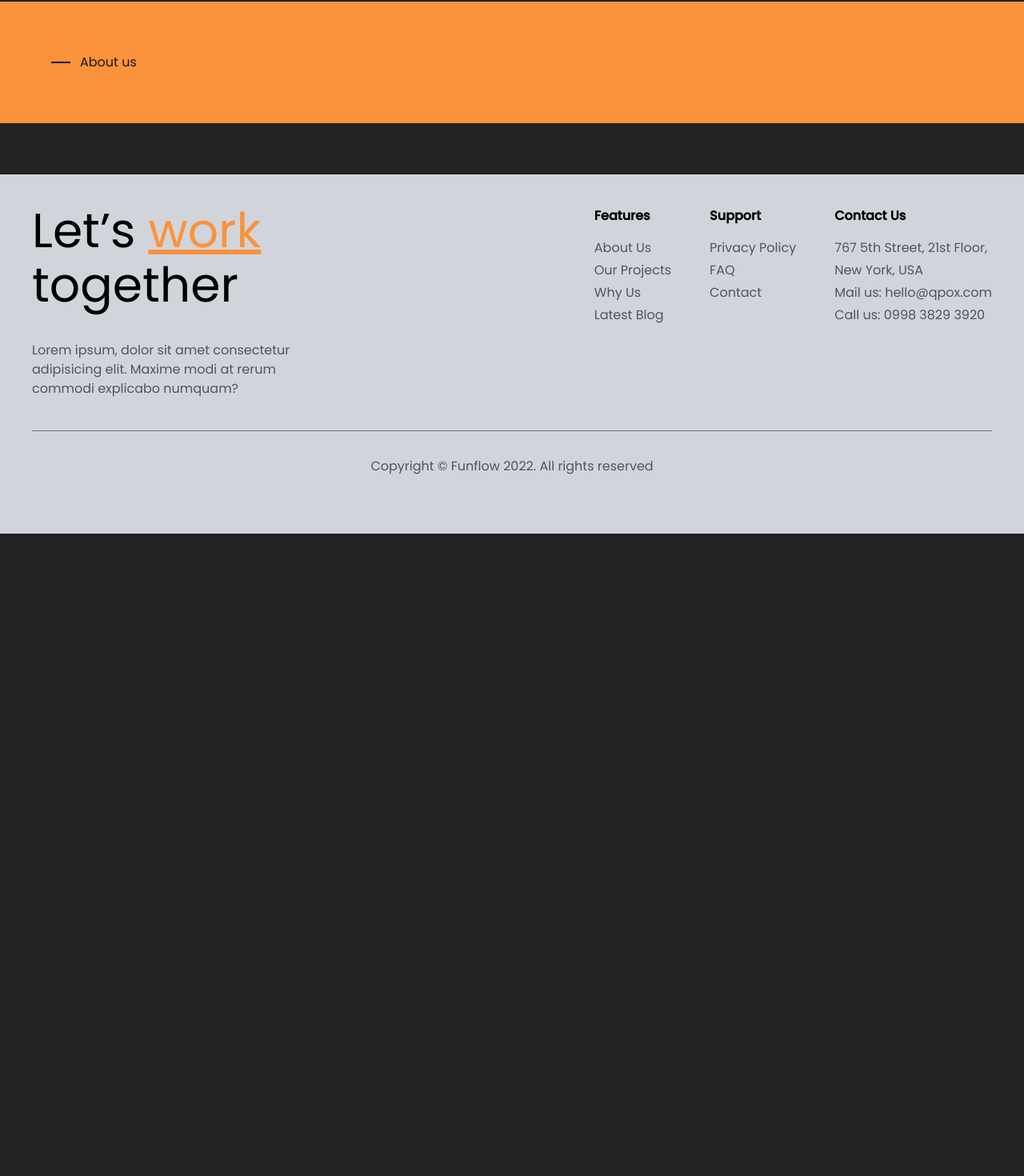
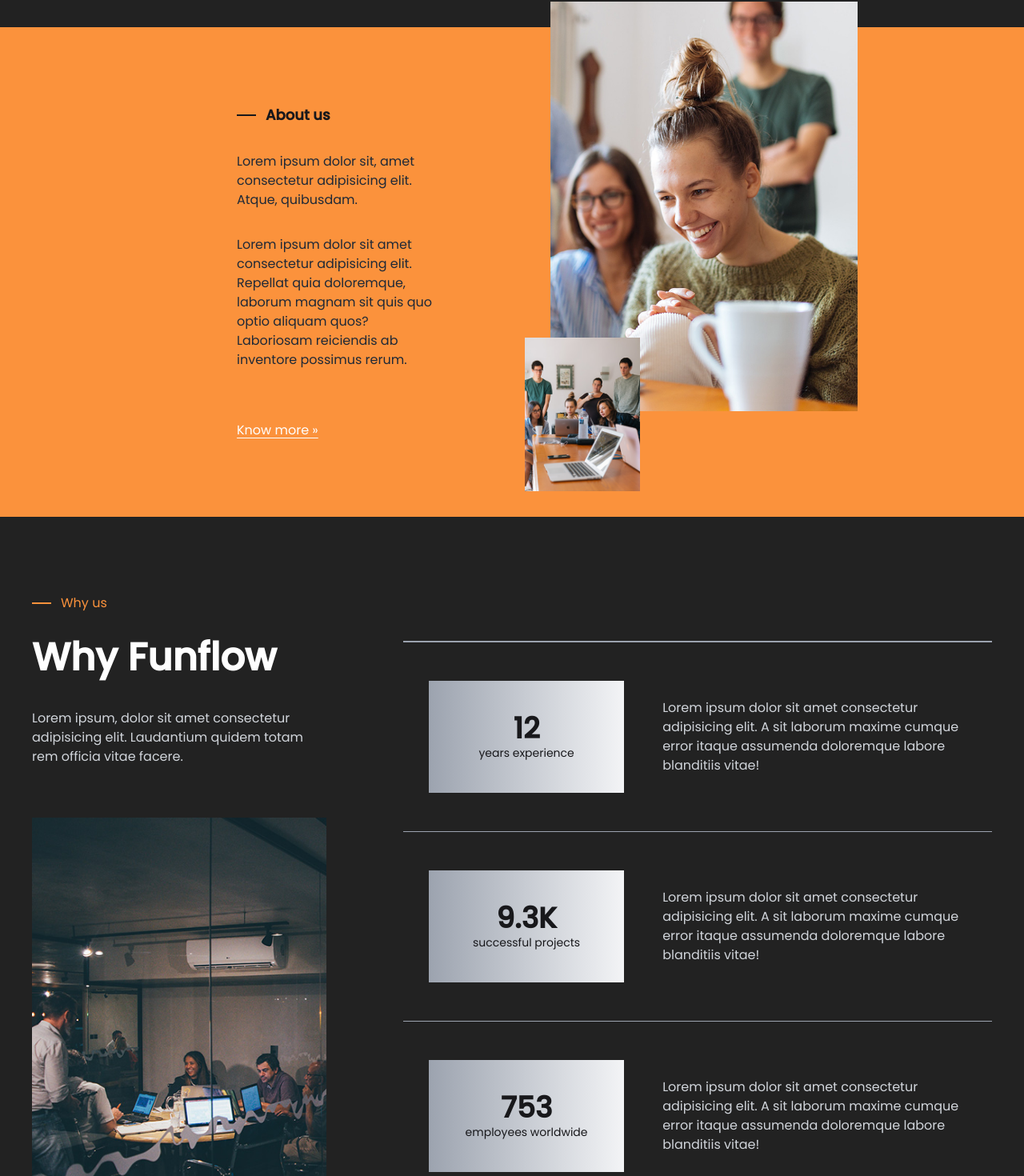
Before and after one commit to huffmanks/portfolio-example, a React (Vite) app: page / in a window 1280 px wide. Shown: the part 2340-3810 px from the top of the page at 80% size. Before the commit the page ends 3007 px from the top, so only its background shows below. Built offline with nearby package versions, Linux system fonts and the light colour scheme.

Commit message:
why section

```diff
--- a/src/App.tsx
+++ b/src/App.tsx
@@ -1,11 +1,12 @@
 import { BrowserRouter, Route, Routes } from 'react-router-dom'
 
+import Navbar from './layout/Navbar'
 import Footer from './layout/Footer'
-import Navbar from './layout/Navbar'
 
+import Home from './pages/Home'
 import About from './pages/About'
 import Contact from './pages/Contact'
-import Home from './pages/Home'
+import PageNotFound from './pages/PageNotFound'
 
 const App = () => {
     return (
@@ -15,6 +16,7 @@ const App = () => {
                 <Route path='/' element={<Home />} />
                 <Route path='/about' element={<About />} />
                 <Route path='/contact' element={<Contact />} />
+                <Route path='*' element={<PageNotFound />} />
             </Routes>
             <Footer />
         </BrowserRouter>
--- a/src/components/AboutSection.tsx
+++ b/src/components/AboutSection.tsx
@@ -1,18 +1,53 @@
+import { aboutUs } from '../constants/images'
+
 const AboutSection = () => {
     return (
-        <section className='py-16'>
-            <div className='max-w-screen-xl flex flex-col gap-4 mx-auto mb-16 px-10 text-2xl md:text-4xl lg:text-5xl xl:text-6xl'>
+        <section className='pt-16'>
+            <div className='max-w-screen-xl flex flex-col gap-4 mx-auto mb-24 px-10 text-2xl md:text-4xl lg:text-5xl xl:text-6xl'>
                 <div className='hidden sm:block'>We are a team of great designers,</div>
                 <div className='hidden sm:block sm:self-end'>problem solvers, and passionate.</div>
                 <div className='sm:hidden text-center'>We are a team of great designers, problem solvers, and passionate.</div>
             </div>
 
-            <div className='p-16 bg-orange-400'>
-                <div className='max-w-screen-xl flex gap-16 mx-auto'>
-                    <div>
-                        <div className='flex items-center gap-3'>
+            <div className='lg:pt-24 lg:pb-24 bg-orange-400'>
+                <div className='lg:max-w-screen-md grid grid-cols-1 lg:grid-cols-[repeat(2,_1fr)] justify-center gap-x-24 gap-y-8 mx-auto'>
+                    <div className='lg:hidden flex h-96'>
+                        <div className='w-full'>
+                            <img className='w-full h-full object-cover' src={aboutUs.one} alt='team working on a project' />
+                        </div>
+
+                        <div className='hidden sm:block w-full'>
+                            <img className='w-full h-full object-cover' src={aboutUs.two} alt='team working on a project' />
+                        </div>
+                    </div>
+
+                    <div className='max-w-sm mx-auto px-10 pb-16 lg:pb-0'>
+                        <div className='flex items-center gap-3 mb-8'>
                             <div className='w-6 h-0.5 bg-zinc-900'></div>
-                            <div className='text-zinc-900'>About us</div>
+                            <div className='text-zinc-900 text-lg font-bold'>About us</div>
+                        </div>
+
+                        <div className='text-gray-800'>
+                            <p className='mb-8'>Lorem ipsum dolor sit, amet consectetur adipisicing elit. Atque, quibusdam.</p>
+                            <p className='mb-16'>
+                                Lorem ipsum dolor sit amet consectetur adipisicing elit. Repellat quia doloremque, laborum magnam sit quis quo optio aliquam quos? Laboriosam reiciendis ab inventore
+                                possimus rerum.
+                            </p>
+                        </div>
+
+                        <div>
+                            <a className='underline underline-offset-4 transition-colors hover:text-gray-700' href='#'>
+                                Know more &raquo;
+                            </a>
+                        </div>
+                    </div>
+
+                    <div className='hidden lg:block max-w-sm relative px-10'>
+                        <div className='absolute w-96 -top-32 left-0'>
+                            <img src={aboutUs.one} alt='team working on a project' />
+                        </div>
+                        <div className='absolute w-36 -left-8 -bottom-16'>
+                            <img src={aboutUs.two} alt='team working on a project' />
                         </div>
                     </div>
                 </div>
--- /dev/null
+++ b/src/components/BlogSection.tsx
@@ -0,0 +1,5 @@
+const BlogSection = () => {
+    return <div>BlogSection</div>
+}
+
+export default BlogSection
--- /dev/null
+++ b/src/components/WhySection.tsx
@@ -0,0 +1,44 @@
+import { whyStats } from '../constants/whyStats'
+import { whyUs } from '../constants/images'
+
+const WhySection = () => {
+    return (
+        <section className='max-w-screen-xl mx-auto px-10 py-24'>
+            <div className='grid grid-col-1 md:grid-cols-[1fr_2fr] sm:gap-16 lg:gap-24 justify-between items-center md:pb-24 md:border-b-2'>
+                <div>
+                    <div className='flex items-center gap-3 mb-8'>
+                        <div className='w-6 h-0.5 bg-orange-400'></div>
+                        <div className='text-orange-400'>Why us</div>
+                    </div>
+
+                    <div className='mb-10 text-5xl font-bold'>Why Funflow</div>
+
+                    <p className='mb-16 text-gray-300'>Lorem ipsum, dolor sit amet consectetur adipisicing elit. Laudantium quidem totam rem officia vitae facere.</p>
+
+                    <div>
+                        <img className='w-full h-96 md:h-auto object-cover object-[50%_60%]' src={whyUs} alt='employees in an office' />
+                    </div>
+                </div>
+
+                <div>
+                    {whyStats.map((stat) => (
+                        <div key={stat.id} className='px-8 py-12 sm:first:border-t-2 border-b border-gray-400'>
+                            <div className='flex flex-col sm:flex-row items-center justify-between gap-12'>
+                                <div className='w-full flex flex-col items-center justify-center px-5 py-10 bg-orange-40 text-zinc-900 bg-gradient-to-l from-gray-100 to-gray-400'>
+                                    <div className='text-4xl font-bold'>{stat.number}</div>
+                                    <div className='text-sm text-center'>{stat.name}</div>
+                                </div>
+
+                                <p className='max-w-sm text-gray-300'>
+                                    Lorem ipsum dolor sit amet consectetur adipisicing elit. A sit laborum maxime cumque error itaque assumenda doloremque labore blanditiis vitae!
+                                </p>
+                            </div>
+                        </div>
+                    ))}
+                </div>
+            </div>
+        </section>
+    )
+}
+
+export default WhySection
--- a/src/constants/images.ts
+++ b/src/constants/images.ts
@@ -13,6 +13,11 @@ import productOne from '../assets/products/product-01.jpg'
 import productTwo from '../assets/products/product-02.jpg'
 import productThree from '../assets/products/product-03.jpg'
 
+import aboutOne from '../assets/about-us-01.jpg'
+import aboutTwo from '../assets/about-us-02.jpg'
+
+import whyUs from '../assets/why-us.jpg'
+
 import blogOne from '../assets/blogs/blog-01.jpg'
 import blogTwo from '../assets/blogs/blog-02.jpg'
 import blogThree from '../assets/blogs/blog-03.jpg'
@@ -21,4 +26,6 @@ export const hero = { desktop: heroDesktop, mobile: heroMobile }
 export const headshots = { one: headshotOne, two: headshotTwo }
 export const logos = { google, netflix, slack, intercom }
 export const products = { one: productOne, two: productTwo, three: productThree }
+export const aboutUs = { one: aboutOne, two: aboutTwo }
+export { whyUs }
 export const blogs = { one: blogOne, two: blogTwo, three: blogThree }
--- /dev/null
+++ b/src/constants/whyStats.ts
@@ -0,0 +1,17 @@
+export const whyStats = [
+    {
+        id: 1,
+        number: '12',
+        name: 'years experience',
+    },
+    {
+        id: 2,
+        number: '9.3K',
+        name: 'successful projects',
+    },
+    {
+        id: 3,
+        number: '753',
+        name: 'employees worldwide',
+    },
+]
--- a/src/layout/Footer/FooterLink.tsx
+++ b/src/layout/Footer/FooterLink.tsx
@@ -1,22 +1,14 @@
-import { Link } from 'react-router-dom'
-
 import { IFooterLink } from '../../constants/footerLinks'
 
 const FooterLink = (link: IFooterLink) => {
     return (
         <div className='mb-1 text-gray-600'>
-            {link.label ? (
-                <>
-                    <span>{link.label}</span>
-                    <a href={link.path} className='hover:text-orange-400 cursor-pointer'>
-                        {link.text}
-                    </a>
-                </>
-            ) : (
-                <Link to={link.path} className='hover:text-orange-400 cursor-pointer'>
+            <>
+                {link?.label && <span>{link.label}</span>}
+                <a href={link.path} className='hover:text-orange-400 cursor-pointer'>
                     {link.text}
-                </Link>
-            )}
+                </a>
+            </>
         </div>
     )
 }
--- a/src/pages/About.tsx
+++ b/src/pages/About.tsx
@@ -1,6 +1,6 @@
 const About = () => {
     return (
-        <div className='max-w-screen-xl h-96 flex items-center justify-center mx-auto p-10'>
+        <div className='max-w-screen-xl h-96 flex items-center justify-center mx-auto px-10 pb-10'>
             <div className='text-6xl font-bold text-center'>
                 <span className='text-orange-400'>About</span> Us
             </div>
--- a/src/pages/Contact.tsx
+++ b/src/pages/Contact.tsx
@@ -1,6 +1,6 @@
 const Contact = () => {
     return (
-        <div className='max-w-screen-xl h-96 flex items-center justify-center mx-auto p-10'>
+        <div className='max-w-screen-xl h-96 flex items-center justify-center mx-auto px-10 pb-10'>
             <div className='text-6xl font-bold text-center'>
                 <span className='text-orange-400'>Contact</span> Us
             </div>
--- a/src/pages/Home.tsx
+++ b/src/pages/Home.tsx
@@ -3,6 +3,8 @@ import ClientSection from '../components/ClientSection'
 import TaglineSection from '../components/TaglineSection'
 import ProductSection from '../components/ProductSection'
 import AboutSection from '../components/AboutSection'
+import WhySection from '../components/WhySection'
+import BlogSection from '../components/BlogSection'
 
 const Home = () => {
     return (
@@ -12,6 +14,8 @@ const Home = () => {
             <TaglineSection />
             <ProductSection />
             <AboutSection />
+            <WhySection />
+            <BlogSection />
         </>
     )
 }
--- /dev/null
+++ b/src/pages/PageNotFound.tsx
@@ -0,0 +1,12 @@
+const PageNotFound = () => {
+    return (
+        <div className='max-w-screen-xl h-96 flex items-center justify-center mx-auto px-10 pb-10'>
+            <div className='font-bold text-center'>
+                <div className='mb-2 text-orange-400 text-6xl xs:text-8xl'>404</div>
+                <div className='text-4xl xs:text-6xl'>page not found</div>
+            </div>
+        </div>
+    )
+}
+
+export default PageNotFound
```
